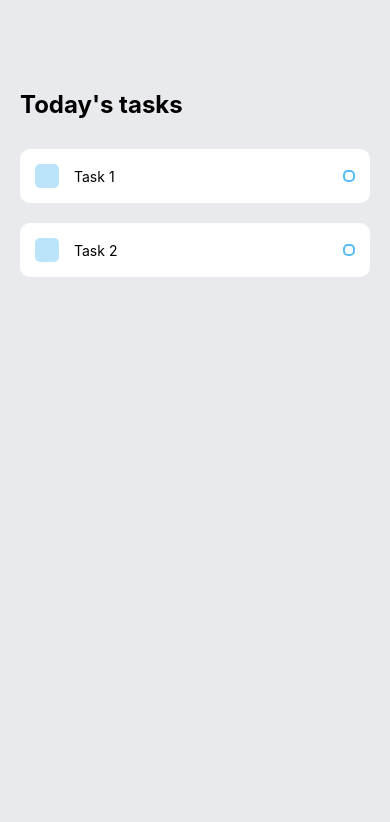
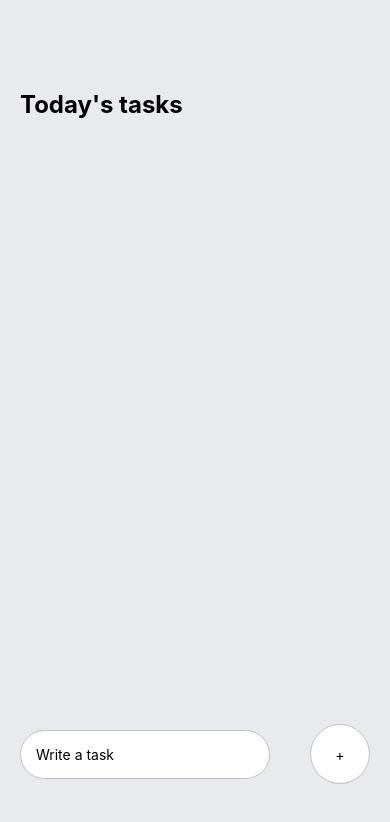
Before and after one commit to vidanovicdj/mobile-to-do, a React Native app: screen / in a window 390 px wide. Shown: the top 822 px of the page. Built offline with nearby package versions, Linux system fonts and the light colour scheme.

Commit message:
TDA-8 Implementirano dodavanje novog zadatka

```diff
--- a/App.js
+++ b/App.js
@@ -1,9 +1,24 @@
 import { StatusBar } from 'expo-status-bar';
-import React from 'react';
-import { StyleSheet, Text, View } from 'react-native';
+import React, {useState} from 'react';
+import { KeyboardAvoidingView, Platform, StyleSheet, Text, TextInput, TouchableOpacity, View } from 'react-native';
 import Task from './components/Task';
 
 export default function App() {
+  const [task, setTask] = useState();
+  const [taskItems, setTaskItems] = useState([]);
+
+  const handleAddTask = () => {
+    //Keyboard.dismiss();
+    setTaskItems([...taskItems, task])
+    setTask(null);
+  }
+
+  const completeTask = (index) => {
+    let itemsCopy = [...taskItems];
+    itemsCopy.splice(index, 1); //iz niza sklanja broj elemenata (1) od indeksa
+    setTaskItems(itemsCopy);
+  }
+
   return (
     <View style={styles.container}>
       {/* Today's Tasks */}
@@ -12,12 +27,33 @@
 
         <View style={styles.items}>
           {/* This is where the tasks will go */}
-          <Task text={'Task 1'}/>
-          <Task text={'Task 2'}/>
+          {
+            taskItems.map((item, index) => {
+              return(
+                <TouchableOpacity key={index} onPress={()=>completeTask(index)}>
+                  <Task text={item}/>
+                </TouchableOpacity>
+              )
+            })
+          }
 
         </View>
 
       </View>
+
+      {/* Write a task */}
+      <KeyboardAvoidingView
+        behavior={Platform.OS === "ios" ? "padding" : undefined}
+        style={styles.writeTaskWrapper}
+      >
+        <TextInput style={styles.input} placeholder={'Write a task'} value={task} onChangeText={text => setTask(text)} />
+
+        <TouchableOpacity onPress={()=>{handleAddTask()}}>
+          <View style={styles.addWrapper}>
+            <Text style={styles.addText}>+</Text>
+          </View>
+        </TouchableOpacity>
+      </KeyboardAvoidingView>
     </View>
   );
 }
@@ -33,9 +69,39 @@
   },
   sectionTitle: {
     fontSize: 24,
-    fontWeight: "bold"
+    fontWeight: 'bold'
   },
   items: {
     marginTop: 30
+  },
+  writeTaskWrapper: {
+    position: 'absolute',
+    bottom: 60,
+    width: '100%',
+    flexDirection: 'row',
+    justifyContent: 'space-around',
+    alignItems: 'center'
+  },
+  input: {
+    paddingVertical: 15,
+    paddingHorizontal: 15,
+    backgroundColor: '#fff',
+    borderRadius: 60,
+    borderColor: '#c0c0c0',
+    borderWidth: 1,
+    width: 250
+  },
+  addWrapper: {
+    height: 60,
+    width: 60,
+    borderRadius:60,
+    backgroundColor: '#fff',
+    justifyContent: 'center',
+    alignItems: 'center',
+    borderColor: '#c0c0c0',
+    borderWidth: 1,
+  },
+  addText: {
+
   }
 });
```
